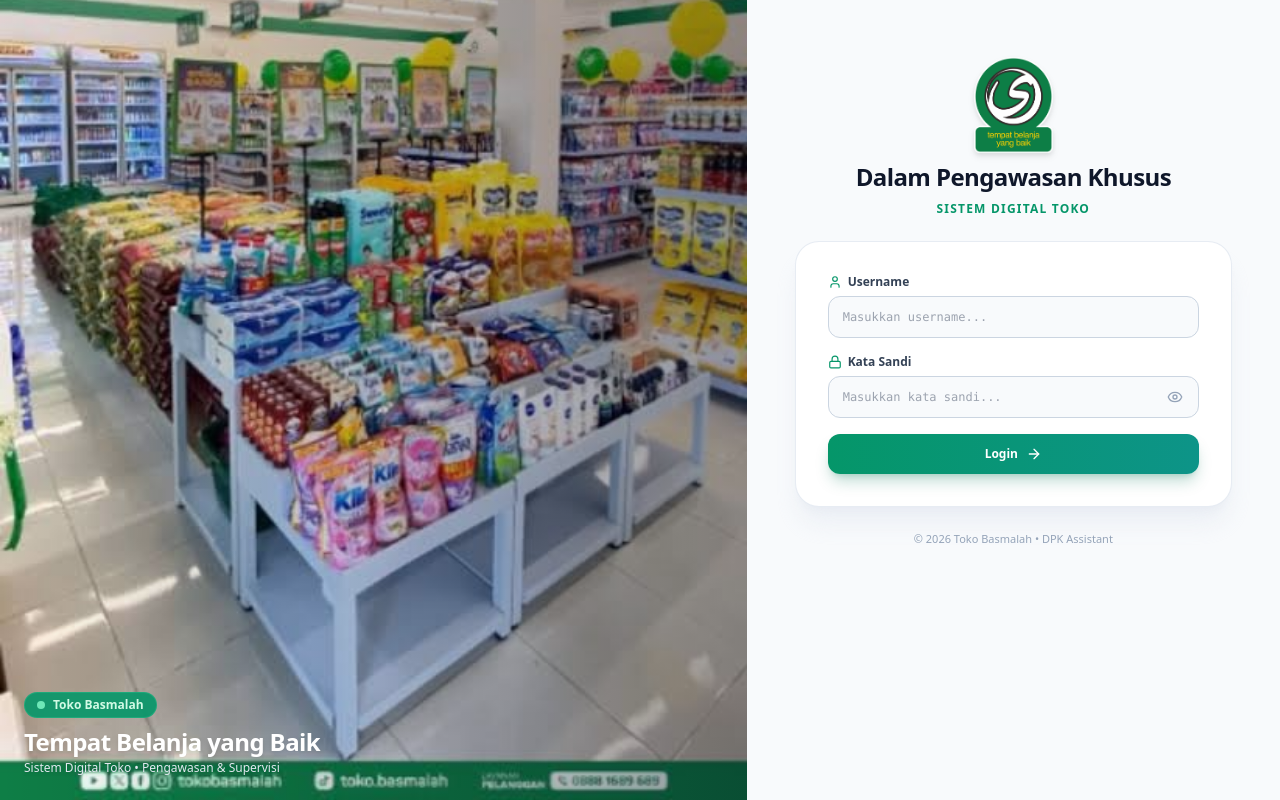
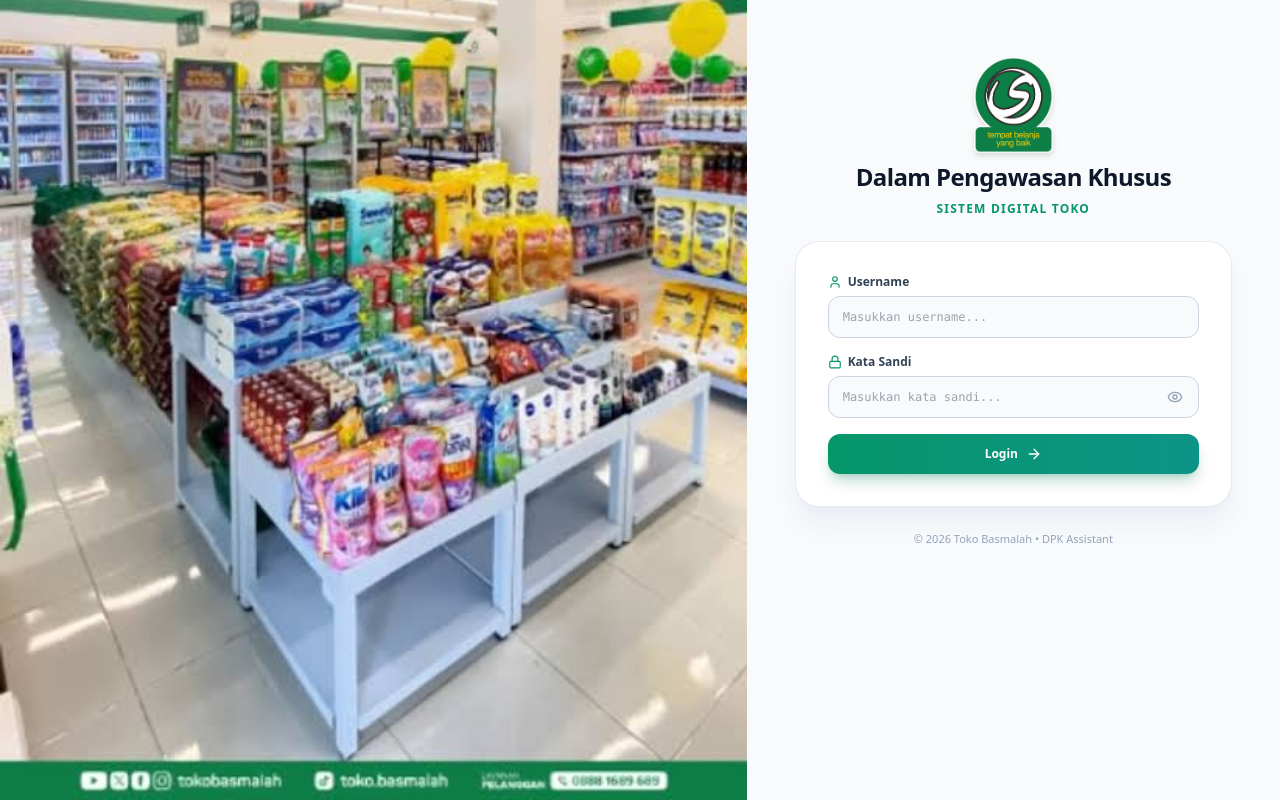
Before and after one commit to spvlokasi/spv-dpk-assistant, a React (Vite) app: page / in a window 1280 px wide. Shown: the part 196-996 px from the top of the page. Built offline with nearby package versions, Linux system fonts and the light colour scheme; no server answers; the database is empty.

Commit message:
refactor(auth): remove text overlay from store photo on login page

```diff
--- a/src/components/auth/LoginPage.tsx
+++ b/src/components/auth/LoginPage.tsx
@@ -27,28 +27,12 @@
   return (
     <div className="min-h-screen bg-slate-50 flex flex-col lg:flex-row font-sans">
       {/* Sisi Kiri (Desktop) / Header Banner (Mobile): Foto Toko Asli */}
-      <div className="relative w-full h-48 sm:h-64 lg:h-auto lg:w-1/2 xl:w-7/12 overflow-hidden bg-slate-900 flex-shrink-0">
+      <div className="relative w-full h-48 sm:h-64 lg:h-auto lg:w-1/2 xl:w-7/12 overflow-hidden bg-slate-100 flex-shrink-0">
         <img
           src="/login-bg.jpg"
           alt="Interior Toko Basmalah"
           className="w-full h-full object-cover object-center"
         />
-        {/* Subtle overlay agar lebih berpadu */}
-        <div className="absolute inset-0 bg-gradient-to-t from-slate-950/80 via-slate-900/30 to-transparent lg:bg-gradient-to-r lg:from-transparent lg:to-slate-950/40" />
-
-        {/* Info caption di pojok kiri bawah (Desktop) */}
-        <div className="absolute bottom-6 left-6 right-6 text-white hidden lg:block z-10">
-          <div className="inline-flex items-center gap-2 px-3 py-1 rounded-full bg-emerald-600/90 backdrop-blur-md text-emerald-100 text-xs font-semibold mb-2 border border-emerald-400/30">
-            <span className="w-2 h-2 rounded-full bg-emerald-300 animate-pulse" />
-            Toko Basmalah
-          </div>
-          <h2 className="text-2xl font-bold tracking-tight text-white drop-shadow-md">
-            Tempat Belanja yang Baik
-          </h2>
-          <p className="text-xs text-slate-200 mt-0.5 drop-shadow">
-            Sistem Digital Toko &bull; Pengawasan & Supervisi
-          </p>
-        </div>
       </div>
 
       {/* Sisi Kanan: Form Login Asli Toko Basmalah (Lebih Terang & Bersih) */}
```
